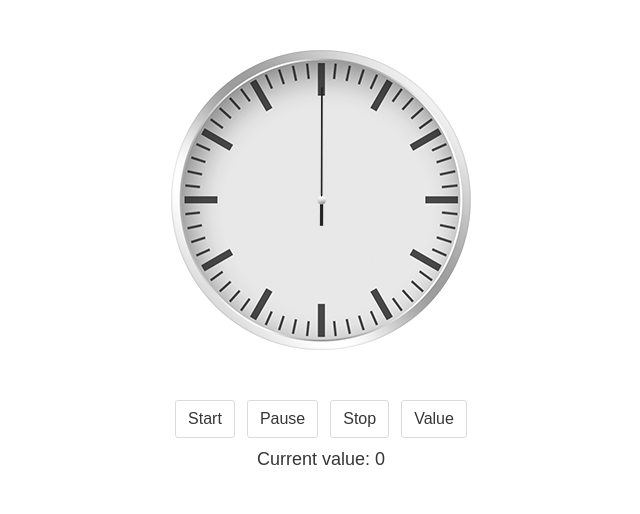
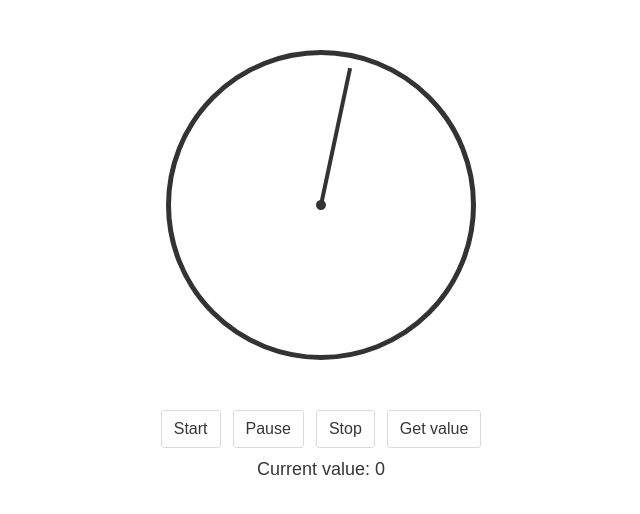
Before and after one commit to UnDrewHa/clock, a plain HTML site: page index.html in a window 1280 px wide. Both pictures are taken after a click on the link "Start". Shown: the whole page, without its empty margins (319-959 px from the left). Drawn offline with Linux system fonts and the light colour scheme.

Commit message:
remove imgs, css only clock

```diff
--- a/index.html
+++ b/index.html
@@ -6,18 +6,14 @@
   <link rel="stylesheet" href="main.css">
 </head>
 <body>
-  <div id="clock">
-    <div class="clock-wrap">
-      <div class="clock-hand"></div>
-    </div>
-    <div class="clock-buttons">
-      <a class="button">Start</a>
-      <a class="button">Pause</a>
-      <a class="button">Stop</a>
-      <a class="button">Value</a>
-    </div>
-    <div class="clock-value">Current value: <span>0</span></div>
+  <div id="clock"></div>
+  <div class="clock-buttons">
+    <a class="button js-clock-btn" data-type="start">Start</a>
+    <a class="button js-clock-btn" data-type="pause">Pause</a>
+    <a class="button js-clock-btn" data-type="stop">Stop</a>
+    <a class="button js-clock-btn" data-type="value">Get value</a>
   </div>
+  <div class="clock-value">Current value: <span>0</span></div>
   <script src="main.js"></script>
 </body>
 </html>
--- a/main.css
+++ b/main.css
@@ -12,8 +12,9 @@ body {
   padding: 50px 0 0;
 }
 
-.clock-wrap {
-  background: url('./img/clock_bg.png') 50% no-repeat;
+.clock-circle {
+  border: 5px solid #333;
+  border-radius: 50%;
   height: 300px;
   margin: 0 auto;
   position: relative;
@@ -24,15 +25,29 @@ body {
   position: absolute;
   left: 50%;
   top: 50%;
-  background: url('./img/hand.png') 50% no-repeat;
+  background: #333;
   height: 140px;
-  margin: -114px 0 0 -5px;
+  margin: -140px 0 0 -2px;
+  transform-origin: 50% 100%;
+  width: 4px;
+}
+
+.clock-hand::after {
+  position: absolute;
+  top: 100%;
+  left: 50%;
+  background: #333;
+  border-radius: 50%;
+  content: '';
+  height: 10px;
+  margin: -5px 0 0 -5px;
   width: 10px;
 }
 
 .clock-buttons {
   margin: 50px 0 0;
   text-align: center;
+  user-select: none;
 }
 
 .clock-value {
--- a/main.js
+++ b/main.js
@@ -0,0 +1,83 @@
+var StopWatch = function (container) {
+  this.container = container;
+  this.value = 0;
+  this.intervalId = null;
+  this.clockCircle = null;
+  this.clockHand = null;
+  this.DEGREE_IN_SECONDS = 6;
+
+  if (!this.container) {
+    throw new Error('Please, provide an existing DOM element!');
+  }
+
+  this._drawClock(this.container);
+};
+
+StopWatch.prototype.start = function () {
+  var self = this;
+  if (this.intervalId) return;
+
+  this.intervalId = setInterval(function () {
+    self._tick();
+    self._rotateHand(self.clockHand, self.value);
+  }, 1000);
+};
+
+StopWatch.prototype.pause = function () {
+  this._reset();
+};
+
+StopWatch.prototype.stop = function () {
+  this._reset(true);
+};
+
+StopWatch.prototype._tick = function () {
+  if (this.value === 60) {
+    this.value = 0;
+  }
+
+  this.value += 1;
+};
+
+StopWatch.prototype._rotateHand = function (hand, seconds) {
+  hand.style.transform = 'rotate(' + seconds * this.DEGREE_IN_SECONDS + 'deg)';
+};
+
+StopWatch.prototype._reset = function (full) {
+  clearInterval(this.intervalId);
+  this.intervalId = null;
+
+  if (full) {
+    this.value = 0;
+    this._rotateHand(this.clockHand, 0);
+  }
+};
+
+StopWatch.prototype._drawClock = function (container) {
+  var clockCircle = document.createElement('div'),
+    clockHand = document.createElement('div');
+
+  clockCircle.classList.add('clock-circle');
+  clockHand.classList.add('clock-hand');
+
+
+  this.clockCircle = container.appendChild(clockCircle);
+  this.clockHand = this.clockCircle.appendChild(clockHand);
+};
+
+var newClock = new StopWatch(document.getElementById('clock'));
+
+var debugButtons = document.querySelector('.clock-buttons'),
+  valueBlock = document.querySelector('.clock-value');
+
+debugButtons.addEventListener('click', function (e) {
+  if (!e.target.classList.contains('js-clock-btn')) return;
+
+  var type = e.target.dataset.type;
+
+  if (type === 'value') {
+    valueBlock.innerHTML = 'Current value: ' + newClock.value;
+  } else {
+    newClock[type]();
+  }
+});
```
Also changed, not shown: img/clock_bg.png (deleted), img/hand.png (deleted), 1 other file.
